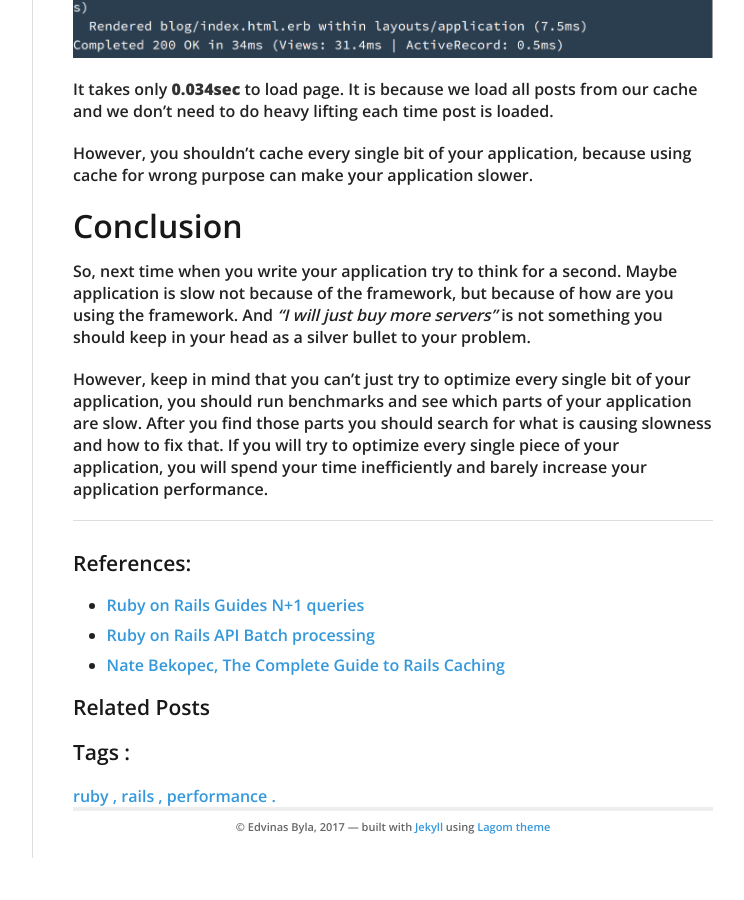
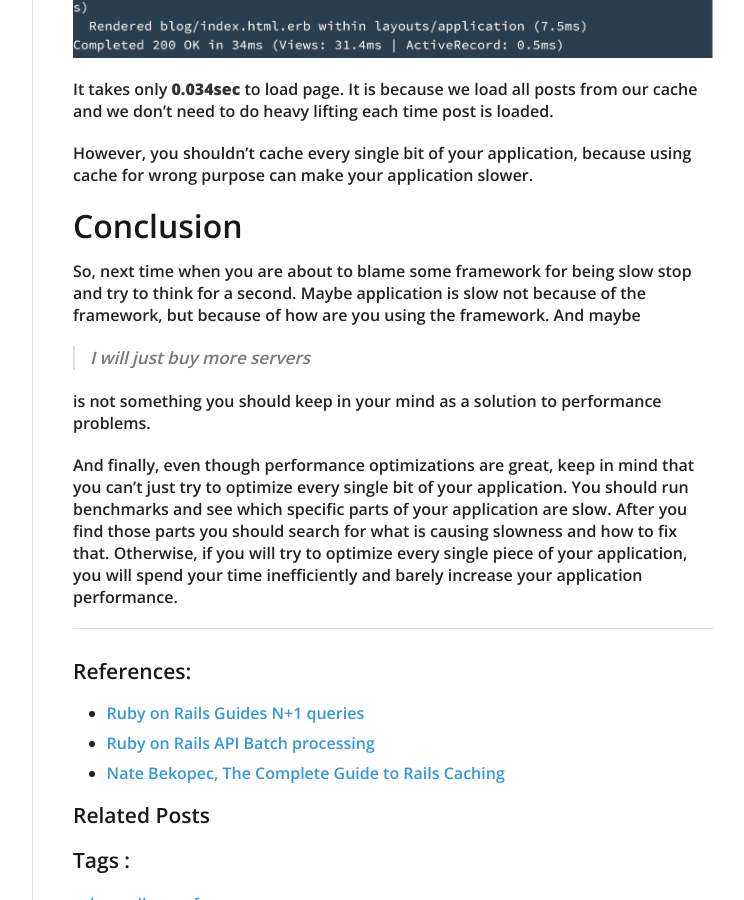
Before and after one commit to Pattio/pattio.github.io, a Jekyll site: the page built from _posts/2016-10-03-how-to-improve-ruby-on-rails-application-performance.md, in a window 1280 px wide and 900 px high, scrolled down 6321 px. Shown: the whole window, without its empty margins (378-1122 px from the left). Built offline with Jekyll 4.4.1, drawn with Linux system fonts in a browser that asks for light colours; nearby versions of some CDN libraries; before the commit the page ends 7179 px from its top, so only the background shows below that.

Commit message:
Edit blog post

```diff
--- a/_posts/2016-10-03-how-to-improve-ruby-on-rails-application-performance.md
+++ b/_posts/2016-10-03-how-to-improve-ruby-on-rails-application-performance.md
@@ -187,9 +187,12 @@ However, you shouldn't cache every single bit of your application, because using
 
 # Conclusion
 
-So, next time when you write your application try to think for a second. Maybe application is slow not because of the framework, but because of how are you using the framework. And _"I will just buy more servers"_  is not something you should keep in your head as a silver bullet to your problem.
+So, next time when you are about to blame some framework for being slow stop and try to think for a second. Maybe application is slow not because of the framework, but because of how are you using the framework. And maybe
+> I will just buy more servers
 
-However, keep in mind that you can’t just try to optimize every single bit of your application, you should run benchmarks and see which parts of your application are slow. After you find those parts you should search for what is causing slowness and how to fix that. If you will try to optimize every single piece of your application, you will spend your time inefficiently and barely increase your application performance.
+is not something you should keep in your mind as a solution to performance problems.
+
+And finally, even though performance optimizations are great, keep in mind that you can’t just try to optimize every single bit of your application. You should run benchmarks and see which specific parts of your application are slow. After you find those parts you should search for what is causing slowness and how to fix that. Otherwise, if you will try to optimize every single piece of your application, you will spend your time inefficiently and barely increase your application performance.
 
 
 ---
```
